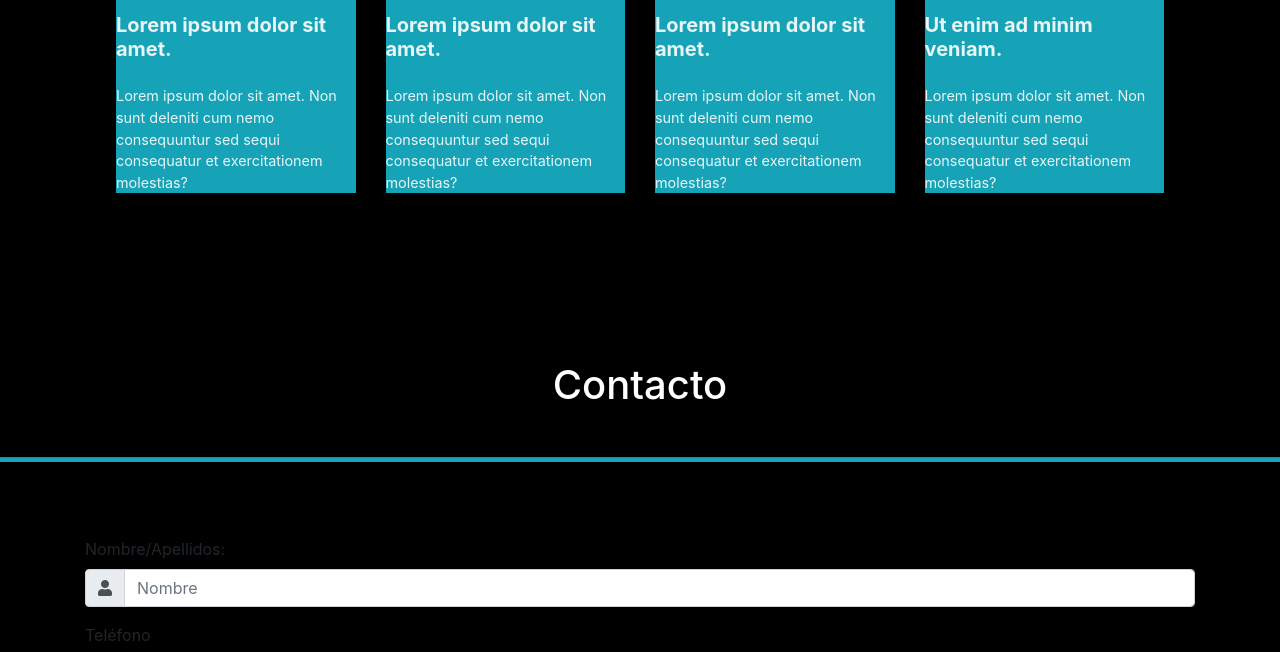
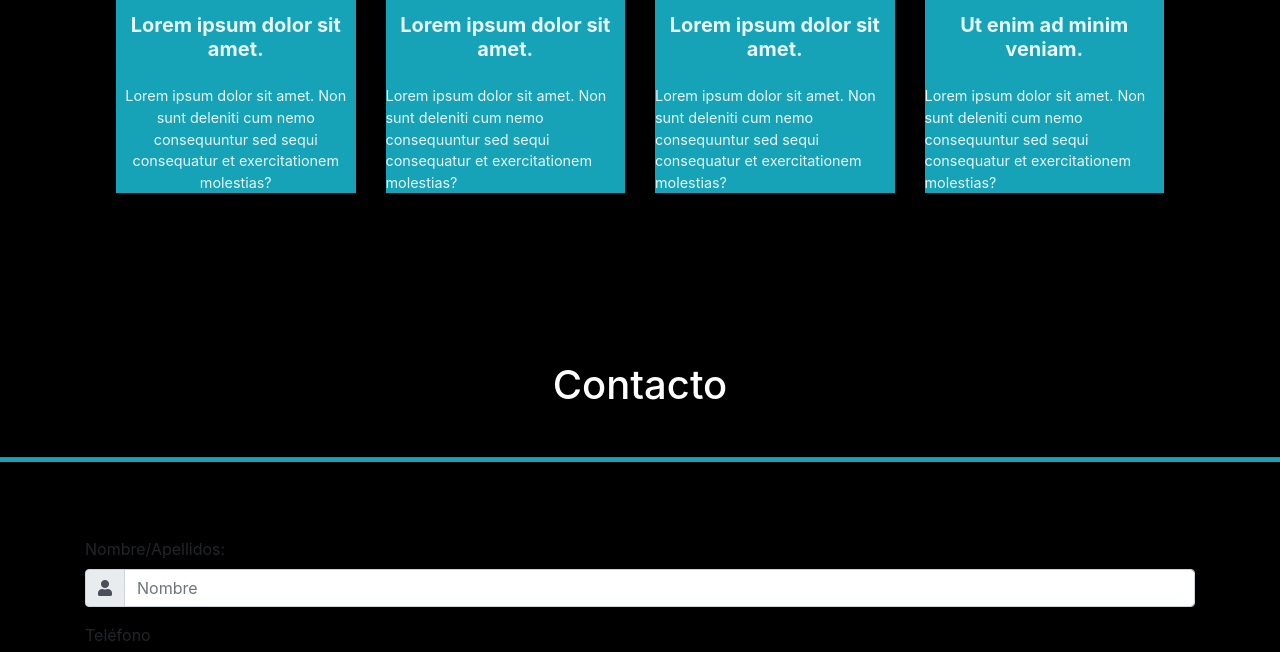
Before and after one commit to kreutzenia/viajeschile, a plain HTML site: page index.html in a window 1280 px wide. Shown: the part 1747-2399 px from the top of the page. Drawn offline with nearby package versions, Linux system fonts and the light colour scheme.

Commit message:
centre texto y agregue el logo svg

```diff
--- a/index.html
+++ b/index.html
@@ -27,7 +27,7 @@
 
     <nav id="menu" class="navbar navbar-expand-lg navbar-dark bg-interno fixed-top">
         <a class="navbar-brand" href="#">
-            <img src="assets/img/viajes.svg" alt="viajes" class="ml-5" height="30px" /></a>
+            <img src="assets\imag\viajes svg.svg" alt="viajes" class="ml-5" height="30px" /></a>
         Viajes Chile</a>
         <button class="navbar-toggler" type="button" data-toggle="collapse" data-target="#navbarSupportedContent"
             aria-controls="navbarSupportedContent" aria-expanded="false" aria-label="Toggle navigation">
@@ -195,10 +195,9 @@
                 <div class="folded-corner service_tab_1">
                     <img src="assets\imag\card1.jpg" class="card-img-top card-imagen" alt="destacados 1">
                     <div class="text">
-                        <h5 class="card-title font-weight-bold  my-3">  Lorem ipsum dolor sit amet.</h5>
-                        <blockquote><p class="card-text my-4">Lorem ipsum dolor sit amet. Non sunt deleniti cum nemo
-                            consequuntur sed sequi consequatur et exercitationem molestias?</blockquote>
-                        </p>
+                        <h5 class="card-title font-weight-bold  my-3 text-center" >  Lorem ipsum dolor sit amet.</h5>
+                         <p class="card-text my-4 text-center">Lorem ipsum dolor sit amet. Non sunt deleniti cum nemo
+                            consequuntur sed sequi consequatur et exercitationem molestias?</p>
                     </div>
                 </div>
             </div>
@@ -206,7 +205,7 @@
                 <div class="folded-corner service_tab_1">
                     <div class="text">
                         <img src="assets\imag\card2.jpg" height="160.89" class="card-img-top card-imagen" alt="destacados 2">
-                        <h5 class="card-title font-weight-bold  my-3">  Lorem ipsum dolor sit amet.</h5>
+                        <h5 class="card-title font-weight-bold  my-3 text-center">  Lorem ipsum dolor sit amet.</h5>
                         <p class="card-text my-4">  Lorem ipsum dolor sit amet. Non sunt deleniti cum nemo
                             consequuntur sed sequi consequatur et exercitationem molestias?
                         </p>
@@ -217,7 +216,7 @@
                 <div class="folded-corner service_tab_1">
                     <div class="text">
                         <img src="assets\imag\card3.jpg" class="card-img-top card-imagen" alt="destacados 2">
-                        <h5 class="card-title font-weight-bold  my-3">Lorem ipsum dolor sit amet.</h5>
+                        <h5 class="card-title font-weight-bold  my-3 text-center">Lorem ipsum dolor sit amet.</h5>
                         <p class="card-text my-4">Lorem ipsum dolor sit amet. Non sunt deleniti cum nemo
                             consequuntur sed sequi consequatur et exercitationem molestias?
                         </p>
@@ -228,7 +227,7 @@
                 <div class="folded-corner service_tab_1">
                     <div class="text">
                         <img src="assets\imag\card4.jpg" class="card-img-top card-imagen" alt="destacados 2">
-                        <h5 class="card-title font-weight-bold  my-3">Ut enim ad minim veniam.</h5>
+                        <h5 class="card-title font-weight-bold  my-3 text-center">Ut enim ad minim veniam.</h5>
                         <p class="card-text my-4">Lorem ipsum dolor sit amet. Non sunt deleniti cum nemo
                             consequuntur sed sequi consequatur et exercitationem molestias?
                         </p>
```
